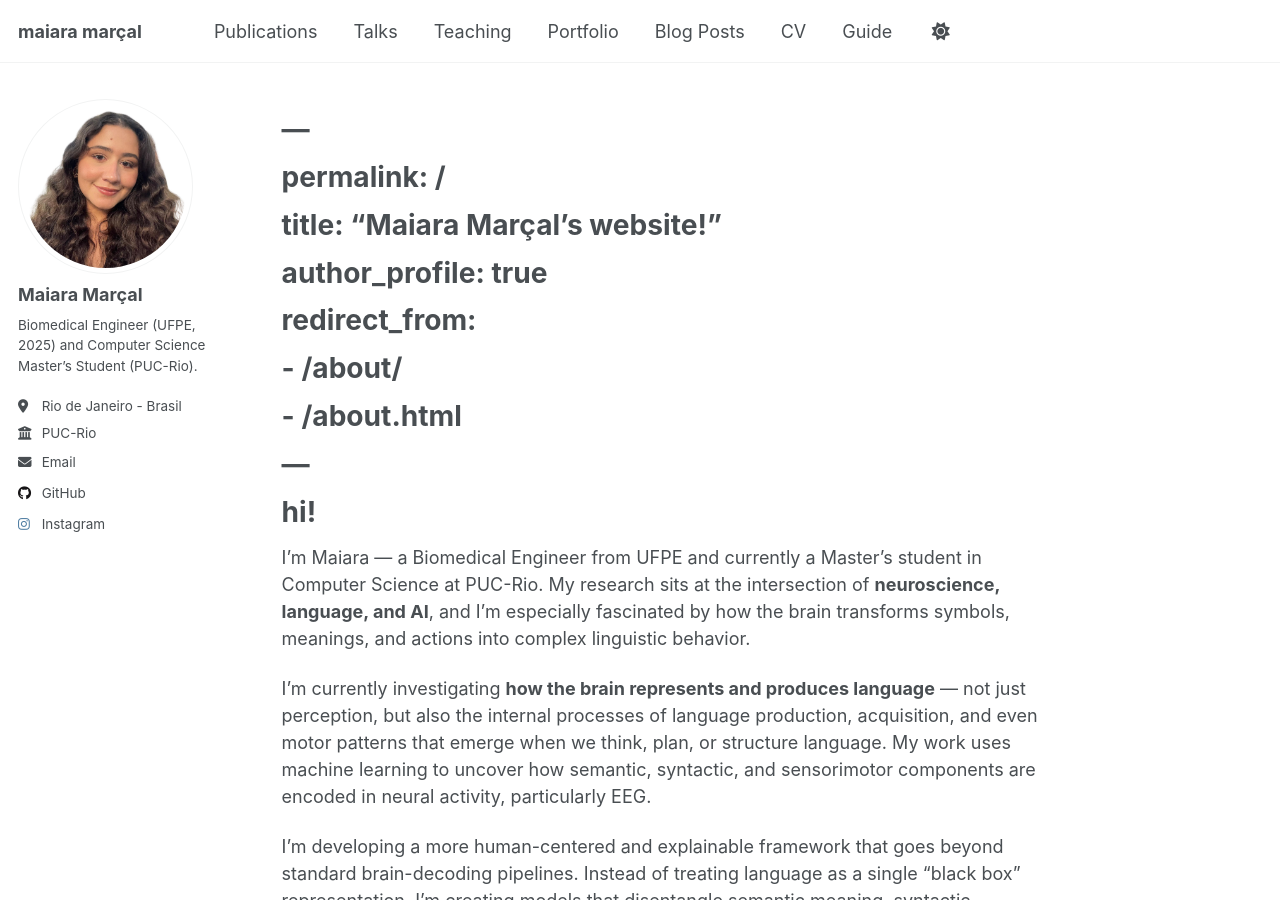
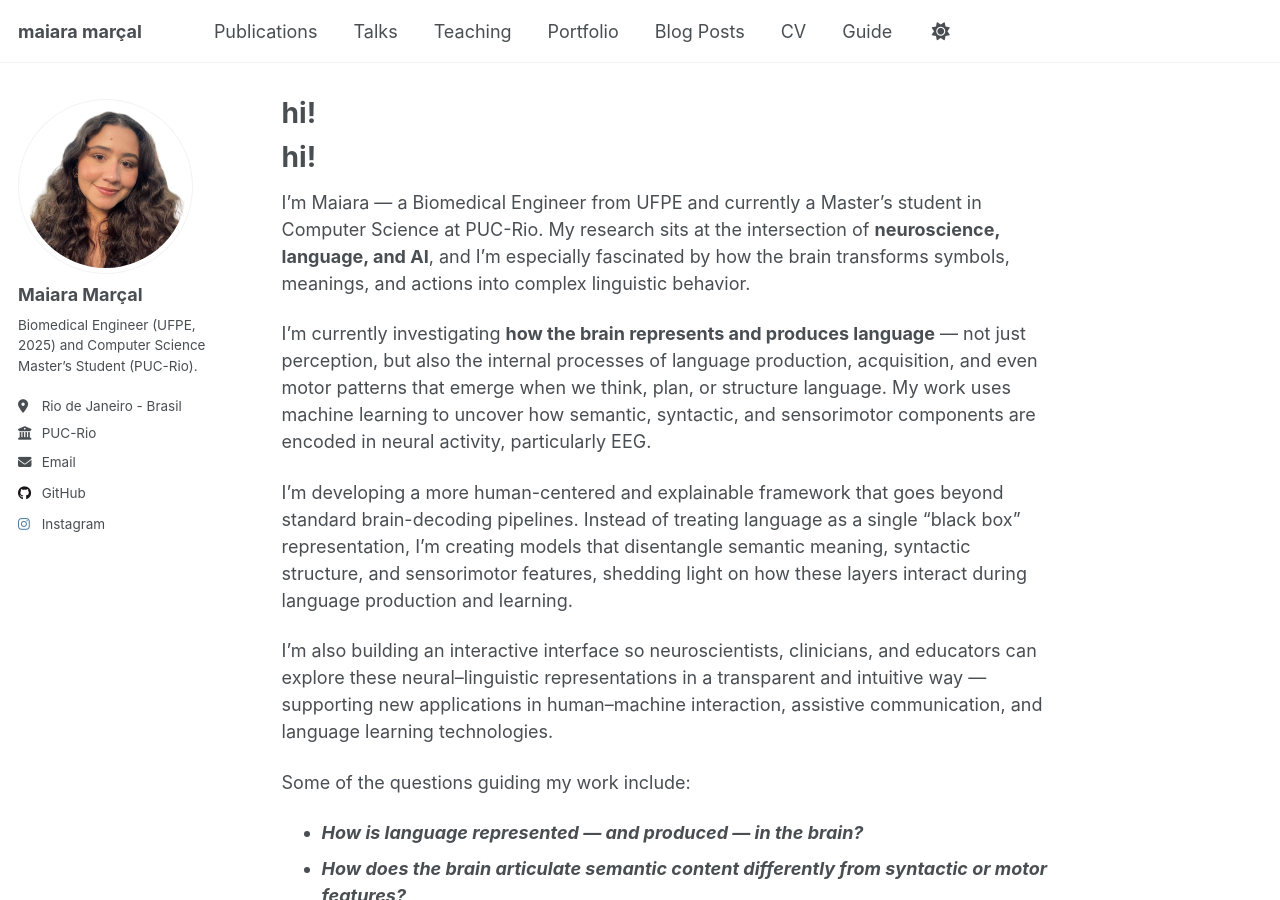
Before and after one commit to maiaramaaraujo/maiaramaaraujo.github.io, a Jekyll site: the page built from _pages/about.md, in a window 1280 px wide and 900 px high. Built offline with Jekyll 4.4.1, drawn with Linux system fonts in a browser that asks for light colours; our own code applies the rules of GitHub Pages for plain Markdown files; a script that is not in the unit is left out.

Commit message:
Clean up about.md by removing YAML front matter
Removed front matter from about.md.

```diff
--- a/_pages/about.md
+++ b/_pages/about.md
@@ -1,12 +1,3 @@
-# ---
-# permalink: /
-# title: "Maiara Marçal's website!"
-# author_profile: true
-# redirect_from:
-#  - /about/
-#  - /about.html
-# ---
-
 hi!
 ======
 
```
